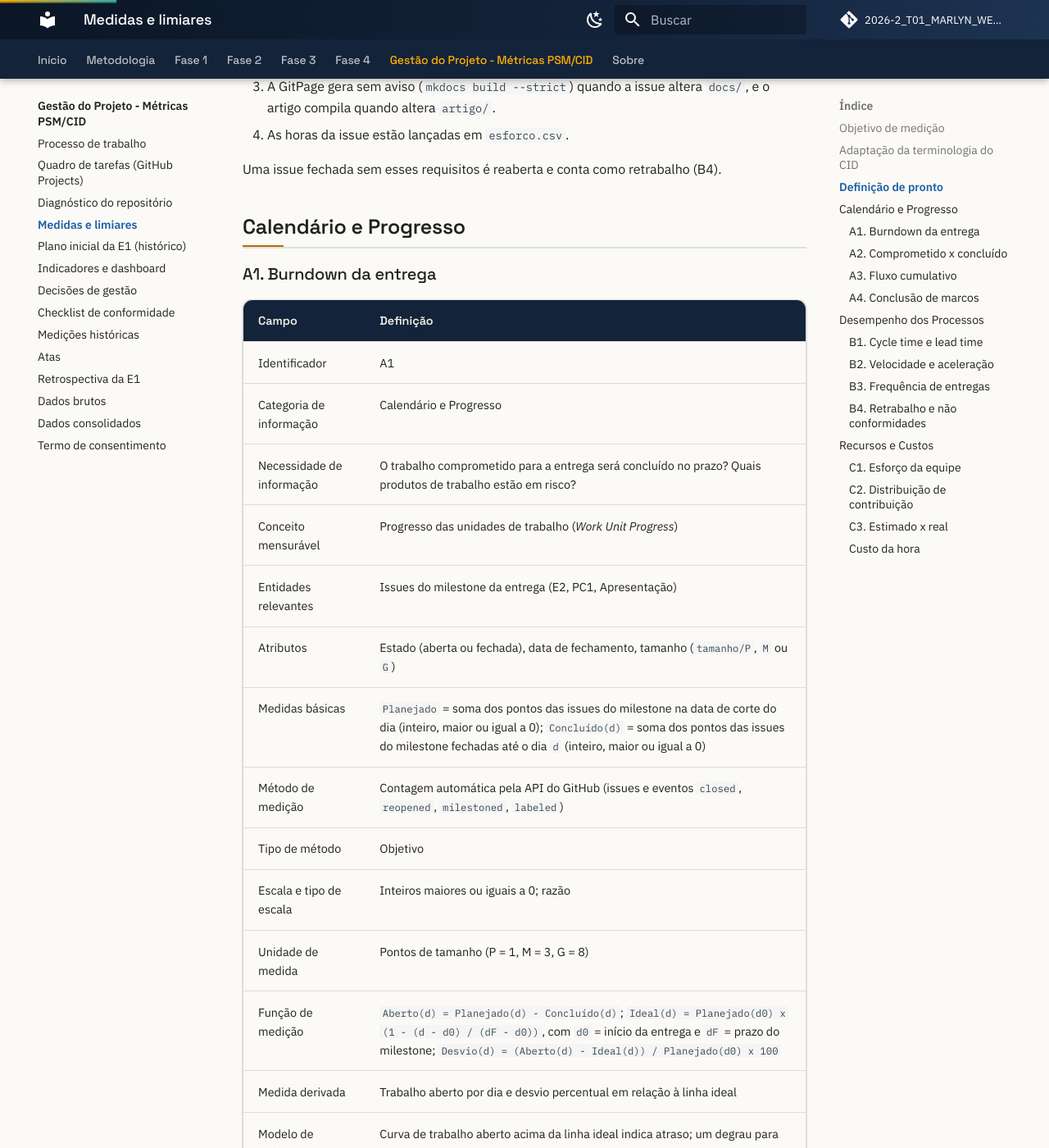
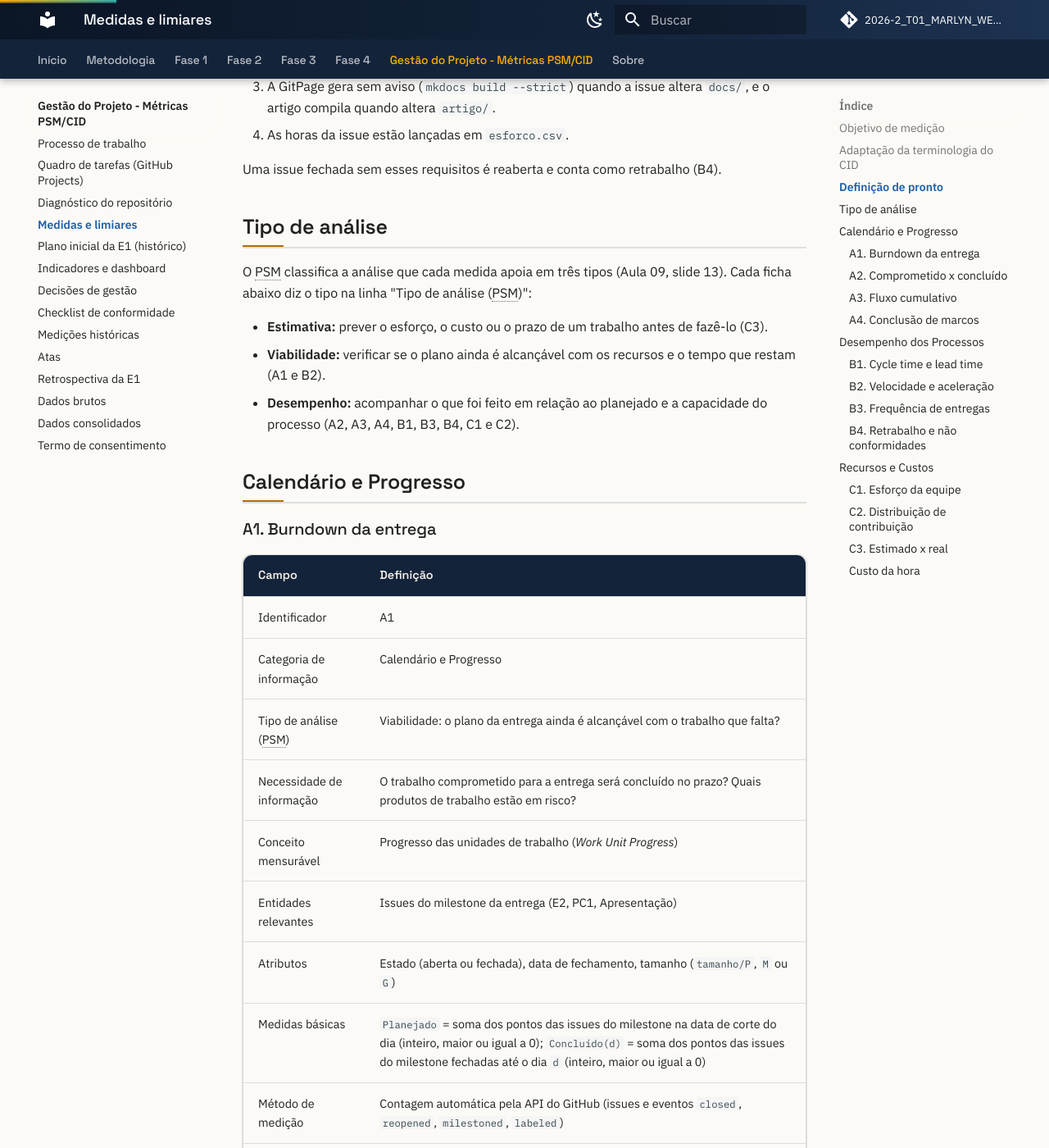
Before and after one commit to FCTE-Qualidade-de-Software-1/2026-2_T01_MARLYN_WESCOFF, an MkDocs documentation site: the page built from docs/metricas/02-construtos-de-medicao.md, in a window 1280 px wide and 1400 px high, scrolled down 2518 px. Shown: the whole window at 82% size. Built offline with MkDocs 1.6.1 and Material for MkDocs 9.7.7, drawn with Linux system fonts in a browser that asks for light colours; comment, search, counter and statistics services are not loaded; some of the changed text lies outside the part shown.

Commit message:
Classifica cada medida do PSM pelo tipo de análise que apoia
Closes #118

```diff
--- a/docs/metricas/02-construtos-de-medicao.md
+++ b/docs/metricas/02-construtos-de-medicao.md
@@ -48,6 +48,14 @@ Uma issue só conta como **concluída** nas medidas A1, A2, B1 e B2 quando atend
 
 Uma issue fechada sem esses requisitos é reaberta e conta como retrabalho (B4).
 
+## Tipo de análise
+
+O PSM classifica a análise que cada medida apoia em três tipos (Aula 09, slide 13). Cada ficha abaixo diz o tipo na linha "Tipo de análise (PSM)":
+
+- **Estimativa:** prever o esforço, o custo ou o prazo de um trabalho antes de fazê-lo (C3).
+- **Viabilidade:** verificar se o plano ainda é alcançável com os recursos e o tempo que restam (A1 e B2).
+- **Desempenho:** acompanhar o que foi feito em relação ao planejado e a capacidade do processo (A2, A3, A4, B1, B3, B4, C1 e C2).
+
 ## Calendário e Progresso
 
 ### A1. Burndown da entrega
@@ -56,6 +64,7 @@ Uma issue fechada sem esses requisitos é reaberta e conta como retrabalho (B4).
 |---|---|
 | Identificador | A1 |
 | Categoria de informação | Calendário e Progresso |
+| Tipo de análise (PSM) | Viabilidade: o plano da entrega ainda é alcançável com o trabalho que falta? |
 | Necessidade de informação | O trabalho comprometido para a entrega será concluído no prazo? Quais produtos de trabalho estão em risco? |
 | Conceito mensurável | Progresso das unidades de trabalho (*Work Unit Progress*) |
 | Entidades relevantes | Issues do milestone da entrega (E2, PC1, Apresentação) |
@@ -83,6 +92,7 @@ Limitação: na E1, as issues foram criadas e fechadas em lote (ver o Diagnósti
 |---|---|
 | Identificador | A2 |
 | Categoria de informação | Calendário e Progresso |
+| Tipo de análise (PSM) | Desempenho: a equipe entregou o que se comprometeu a entregar na semana? |
 | Necessidade de informação | A equipe entrega o que se compromete a entregar em cada iteração? |
 | Conceito mensurável | Progresso das unidades de trabalho (*Work Unit Progress*) |
 | Entidades relevantes | Issues atribuídas a uma iteração (semana) no board |
@@ -110,6 +120,7 @@ Até o board estar em uso (issue #19), o compromisso de cada semana é registrad
 |---|---|
 | Identificador | A3 |
 | Categoria de informação | Calendário e Progresso |
+| Tipo de análise (PSM) | Desempenho: o trabalho flui pelos estados ou se acumula em filas? |
 | Necessidade de informação | O trabalho flui pelos estados do processo ou se acumula em filas e gargalos? |
 | Conceito mensurável | Progresso das unidades de trabalho e efetividade do processo |
 | Entidades relevantes | Todas as issues do repositório |
@@ -137,6 +148,7 @@ Limitação: antes da criação do board (Diagnóstico, lacuna L4) não há hist
 |---|---|
 | Identificador | A4 |
 | Categoria de informação | Calendário e Progresso |
+| Tipo de análise (PSM) | Desempenho: o marco foi cumprido na data prevista? |
 | Necessidade de informação | Os marcos da disciplina foram atingidos nas datas previstas? |
 | Conceito mensurável | Conclusão de marcos (*Milestone Completion*) |
 | Entidades relevantes | Marcos da disciplina: E1, PC1, E2 e Apresentação |
@@ -166,6 +178,7 @@ Observação: na E1, a release foi publicada em 25/10/2026 às 23h26 (horário d
 |---|---|
 | Identificador | B1 |
 | Categoria de informação | Desempenho dos Processos |
+| Tipo de análise (PSM) | Desempenho: quanto tempo as tarefas levaram e se esse tempo é previsível |
 | Necessidade de informação | Quanto tempo a equipe leva para concluir uma tarefa? O tempo de resposta é previsível? Há tarefas paradas? |
 | Conceito mensurável | Eficiência do processo: velocidade (*Process Efficiency: Speed*) |
 | Entidades relevantes | Issues concluídas (definição de pronto) e issues abertas |
@@ -193,6 +206,7 @@ Os dois últimos critérios vêm do plano de medição da E1 e foram mantidos pa
 |---|---|
 | Identificador | B2 |
 | Categoria de informação | Desempenho dos Processos |
+| Tipo de análise (PSM) | Viabilidade: com o ritmo atual, o escopo restante cabe no prazo? |
 | Necessidade de informação | A capacidade de produção da equipe é estável e suficiente para concluir o escopo restante até o próximo marco? |
 | Conceito mensurável | Eficiência do processo: velocidade (*Process Efficiency: Speed*) |
 | Entidades relevantes | Iterações (semanas) e issues concluídas em cada uma |
@@ -220,6 +234,7 @@ Limitação: a disciplina tem poucas semanas até a E2, então a média móvel u
 |---|---|
 | Identificador | B3 |
 | Categoria de informação | Desempenho dos Processos |
+| Tipo de análise (PSM) | Desempenho: com que cadência o trabalho chega à `main` antes de cada marco |
 | Necessidade de informação | Com que cadência a equipe consolida produtos de trabalho na `main`? O trabalho se concentra na véspera dos marcos? |
 | Conceito mensurável | Eficiência do processo: velocidade (*Process Efficiency: Speed*) |
 | Entidades relevantes | Releases (marcos) e pull requests mergeados na `main` |
@@ -247,6 +262,7 @@ A "concentração" é uma medida derivada acrescentada pela equipe, porque o pro
 |---|---|
 | Identificador | B4 |
 | Categoria de informação | Desempenho dos Processos |
+| Tipo de análise (PSM) | Desempenho: quanto da qualidade dos produtos de trabalho é garantida pela revisão interna |
 | Necessidade de informação | Quanto esforço vai para corrigir trabalho já dado como pronto? A revisão interna encontra os problemas antes da entrega? |
 | Conceito mensurável | Efetividade do processo, adaptada do conceito de defeito contido e escapado do PSM CID (*Functional Correctness*) |
 | Entidades relevantes | Pull requests, issues e apontamentos da docente em cada entrega e ponto de controle |
@@ -278,6 +294,7 @@ O custo é medido em **homem-hora**, a medida primária desta categoria. A monet
 |---|---|
 | Identificador | C1 |
 | Categoria de informação | Recursos e Custos |
+| Tipo de análise (PSM) | Desempenho: quanto esforço foi consumido e como ele se distribui |
 | Necessidade de informação | Quanto esforço a equipe está gastando, em que fases e tipos de atividade? O esforço está distribuído entre os integrantes? |
 | Conceito mensurável | Esforço da equipe (*Effort*) |
 | Entidades relevantes | Sessões de trabalho registradas em `esforco.csv`; integrantes de `docs/sobre/equipe.md`; fases e entregas |
@@ -305,6 +322,7 @@ Limitação: a E1 não teve nenhuma hora registrada (Diagnóstico, lacuna L1). A
 |---|---|
 | Identificador | C2 |
 | Categoria de informação | Recursos e Custos |
+| Tipo de análise (PSM) | Desempenho: quanto cada integrante contribuiu, em várias dimensões |
 | Necessidade de informação | Como o trabalho de cada entrega se distribui entre os integrantes? A Tabela de Contribuição do artigo (Apêndice A) é sustentada pelos dados do repositório? |
 | Conceito mensurável | Esforço da equipe, distribuído por integrante (*Effort*) |
 | Entidades relevantes | Integrantes; commits da `main`; issues concluídas; revisões de pull request; sessões de `esforco.csv` |
@@ -332,6 +350,7 @@ Limitação: o número de commits, sozinho, é uma medida ruim de contribuição
 |---|---|
 | Identificador | C3 |
 | Categoria de informação | Recursos e Custos |
+| Tipo de análise (PSM) | Estimativa: as estimativas de esforço são confiáveis para planejar as próximas fases? |
 | Necessidade de informação | As estimativas de esforço da equipe são precisas o bastante para planejar as próximas fases e entregas? |
 | Conceito mensurável | Acurácia da estimativa (*Estimation Accuracy*) |
 | Entidades relevantes | Issues concluídas com estimativa; fases e entregas |
```
